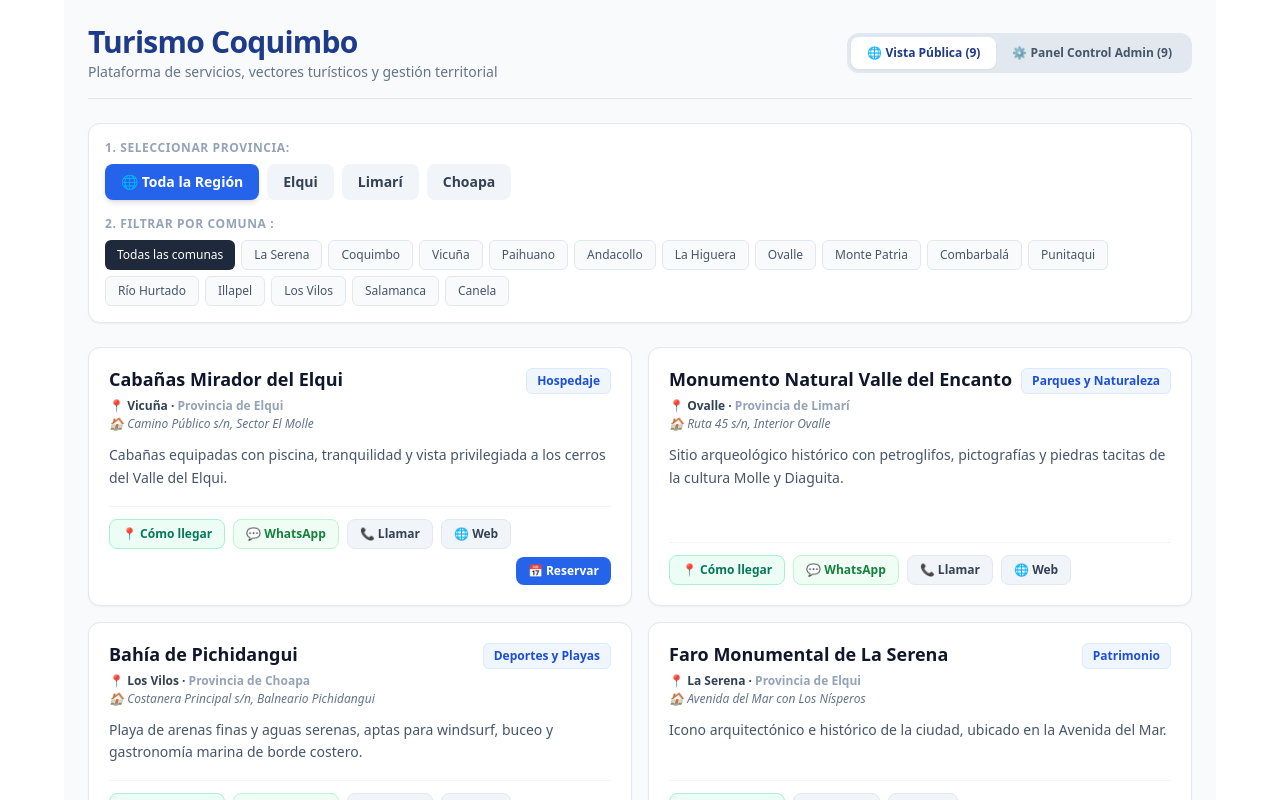
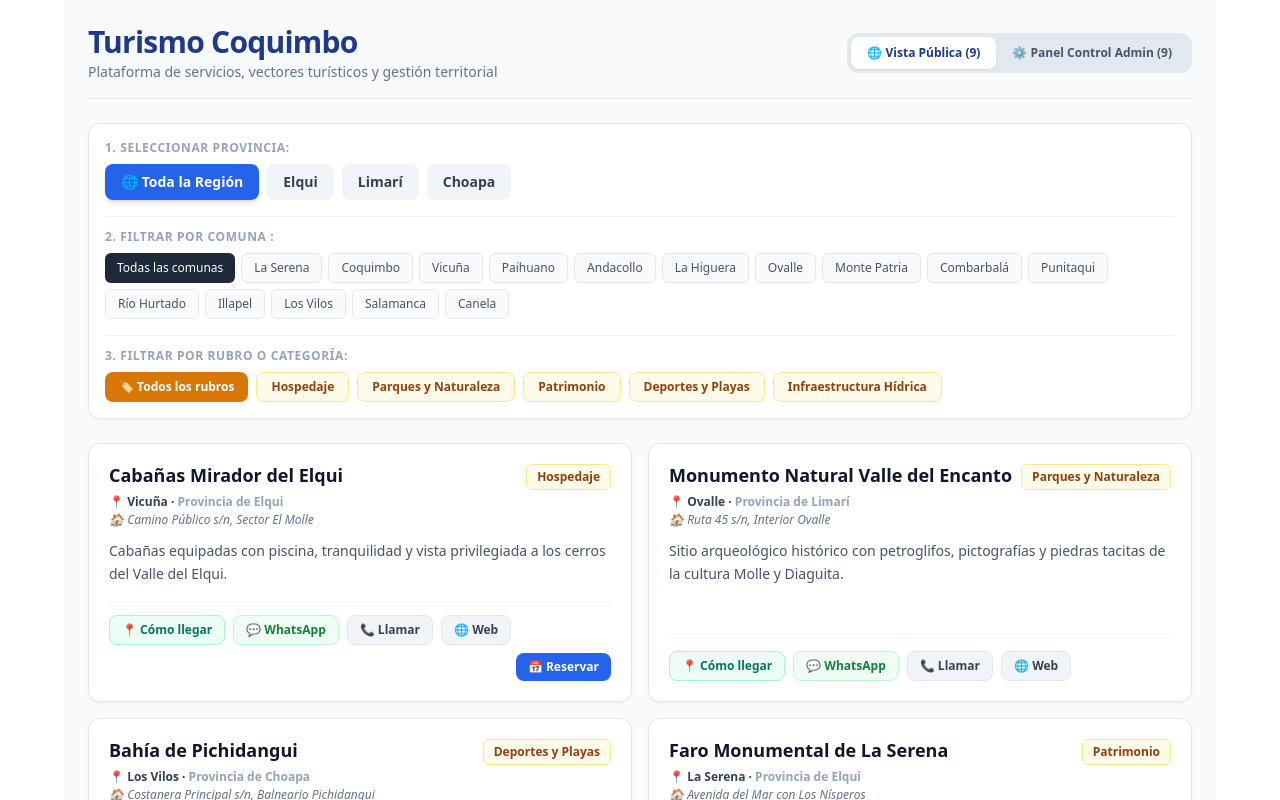
Before and after one commit to m16-10-73/turismo_coquimbo_app, a React (Vite) app: page / in a window 1280 px wide. Shown: the top 800 px of the page. Built offline with nearby package versions, Linux system fonts and the light colour scheme.

Commit message:
Refactor categories and add category filtering
Refactor categories and add filtering by category in the public view. Update UI elements for better clarity.

```diff
--- a/src/App.jsx
+++ b/src/App.jsx
@@ -7,14 +7,13 @@ const ESTRUCTURA_TERRITORIAL = {
   Choapa: ['Illapel', 'Los Vilos', 'Salamanca', 'Canela']
 };
 
-const CATEGORIAS = [
+const CATEGORIAS_DISPONIBLES = [
+  'Todas',
   'Hospedaje',
-  'Gastronomía',
   'Parques y Naturaleza',
   'Patrimonio',
   'Deportes y Playas',
-  'Artesanía y Comercio Local',
-  'Servicios Generales'
+  'Infraestructura Hídrica'
 ];
 
 export default function App() {
@@ -28,8 +27,9 @@ export default function App() {
   // Filtros vista pública
   const [provinciaSel, setProvinciaSel] = useState('Todas');
   const [comunaSel, setComunaSel] = useState('Todas');
+  const [categoriaSel, setCategoriaSel] = useState('Todas');
 
-  // Estado del Formulario de Ingreso Manual (Incluye dirección)
+  // Estado del Formulario de Ingreso Manual
   const [nuevoPunto, setNuevoPunto] = useState({
     nombre: '',
     direccion: '',
@@ -63,7 +63,6 @@ export default function App() {
       });
   }, []);
 
-  // Cambiar estado de Visto Bueno (Aprobado true/false)
   const toggleAprobado = (id) => {
     setPuntos((prev) =>
       prev.map((item) =>
@@ -72,14 +71,12 @@ export default function App() {
     );
   };
 
-  // Eliminar un registro
   const eliminarPunto = (id) => {
     if (confirm('¿Estás seguro de eliminar este registro?')) {
       setPuntos((prev) => prev.filter((item) => item.id !== id));
     }
   };
 
-  // Manejador del Formulario de Ingreso Manual
   const handleGuardarNuevo = (e) => {
     e.preventDefault();
     if (!nuevoPunto.nombre || !nuevoPunto.descripcion) {
@@ -96,7 +93,6 @@ export default function App() {
 
     setPuntos([itemCreado, ...puntos]);
 
-    // Resetear formulario
     setNuevoPunto({
       nombre: '',
       direccion: '',
@@ -117,12 +113,13 @@ export default function App() {
     alert('¡Prestador ingresado exitosamente!');
   };
 
-  // Filtrado vista pública (Solo elementos con visto bueno: aprobado === true)
+  // Filtrado vista pública (Provincia + Comuna + Categoria + Visto Bueno)
   const puntosPublicos = puntos.filter((item) => {
     const esAprobado = item.aprobado === true;
     const coincideProvincia = provinciaSel === 'Todas' || item.provincia === provinciaSel;
     const coincideComuna = comunaSel === 'Todas' || item.comuna === comunaSel;
-    return esAprobado && coincideProvincia && coincideComuna;
+    const coincideCategoria = categoriaSel === 'Todas' || item.categoria === categoriaSel;
+    return esAprobado && coincideProvincia && coincideComuna && coincideCategoria;
   });
 
   const comunasDisponibles = provinciaSel === 'Todas'
@@ -131,7 +128,7 @@ export default function App() {
 
   return (
     <div className="max-w-6xl mx-auto p-4 md:p-6 font-sans bg-slate-50 min-h-screen">
-      {/* Encabezado y Selector de Vistas */}
+      {/* Encabezado */}
       <header className="mb-6 border-b pb-4 border-slate-200 flex flex-col md:flex-row justify-between items-start md:items-center gap-4">
         <div>
           <h1 className="text-3xl font-extrabold text-blue-900 tracking-tight">Turismo Coquimbo</h1>
@@ -140,7 +137,6 @@ export default function App() {
           </p>
         </div>
 
-        {/* Botones de Cambio de Vista */}
         <div className="flex bg-slate-200 p-1 rounded-xl text-xs font-bold">
           <button
             onClick={() => setVista('publico')}
@@ -164,8 +160,9 @@ export default function App() {
       {/* VISTA PÚBLICA */}
       {vista === 'publico' && (
         <main>
-          {/* Panel de Filtros */}
+          {/* Panel de Filtros Tripartito (Provincia > Comuna > Rubro) */}
           <section className="bg-white p-4 rounded-xl shadow-sm border border-slate-200 mb-6 space-y-4">
+            {/* Fila 1: Provincias */}
             <div>
               <span className="text-xs font-bold uppercase tracking-wider text-slate-400 block mb-2">
                 1. Seleccionar Provincia:
@@ -187,7 +184,8 @@ export default function App() {
               </div>
             </div>
 
-            <div>
+            {/* Fila 2: Comunas Dinámicas */}
+            <div className="border-t pt-3 border-slate-100">
               <span className="text-xs font-bold uppercase tracking-wider text-slate-400 block mb-2">
                 2. Filtrar por Comuna {provinciaSel !== 'Todas' && `(${provinciaSel})`}:
               </span>
@@ -217,12 +215,33 @@ export default function App() {
                 ))}
               </div>
             </div>
+
+            {/* Fila 3: Filtro por Rubro / Categoría */}
+            <div className="border-t pt-3 border-slate-100">
+              <span className="text-xs font-bold uppercase tracking-wider text-slate-400 block mb-2">
+                3. Filtrar por Rubro o Categoría:
+              </span>
+              <div className="flex flex-wrap gap-2">
+                {CATEGORIAS_DISPONIBLES.map((cat) => (
+                  <button
+                    key={cat}
+                    onClick={() => setCategoriaSel(cat)}
+                    className={`px-3.5 py-1.5 rounded-lg text-xs font-semibold transition-all ${
+                      categoriaSel === cat
+                        ? 'bg-amber-600 text-white shadow-sm'
+                        : 'bg-amber-50 text-amber-800 hover:bg-amber-100 border border-amber-200'
+                    }`}
+                  >
+                    {cat === 'Todas' ? '🏷️ Todos los rubros' : cat}
+                  </button>
+                ))}
+              </div>
+            </div>
           </section>
 
           {/* Grid Tarjetas */}
           <div className="grid grid-cols-1 md:grid-cols-2 gap-4">
             {puntosPublicos.map((item) => {
-              // Construcción inteligente de la URL de Google Maps
               let mapUrl = '';
               if (item.lat && item.lng) {
                 mapUrl = `https://www.google.com/maps?q=${item.lat},${item.lng}`;
@@ -238,12 +257,11 @@ export default function App() {
                   <div>
                     <div className="flex justify-between items-start mb-1">
                       <h2 className="text-lg font-bold text-slate-900 leading-tight">{item.nombre}</h2>
-                      <span className="text-xs bg-blue-50 text-blue-700 font-semibold px-2.5 py-1 rounded-md border border-blue-100 shrink-0 ml-2">
+                      <span className="text-xs bg-amber-50 text-amber-800 font-semibold px-2.5 py-1 rounded-md border border-amber-200 shrink-0 ml-2">
                         {item.categoria}
                       </span>
                     </div>
 
-                    {/* Dirección y Ubicación */}
                     <div className="text-xs font-medium text-slate-500 mb-3 space-y-0.5">
                       <p className="font-semibold text-slate-700">📍 {item.comuna} · <span className="text-slate-400">Provincia de {item.provincia}</span></p>
                       {item.direccion && (
@@ -289,7 +307,6 @@ export default function App() {
       {/* VISTA PANEL DE ADMINISTRACIÓN */}
       {vista === 'admin' && (
         <main className="space-y-8">
-          {/* Formulario Ingreso Manual */}
           <section className="bg-white p-6 rounded-xl shadow-sm border border-slate-200">
             <h2 className="text-xl font-bold text-slate-900 mb-1">📝 Ingreso Manual de Prestador</h2>
             <p className="text-xs text-slate-500 mb-6">
@@ -302,7 +319,7 @@ export default function App() {
                 <input
                   type="text"
                   required
-                  placeholder="Ej: Artesanías Don Manuel"
+                  placeholder="Ej: Embalse Puclaro"
                   value={nuevoPunto.nombre}
                   onChange={(e) => setNuevoPunto({ ...nuevoPunto, nombre: e.target.value })}
                   className="w-full p-2.5 border rounded-lg bg-slate-50 border-slate-300 focus:bg-white focus:ring-2 focus:ring-blue-500 outline-none"
@@ -310,13 +327,13 @@ export default function App() {
               </div>
 
               <div>
-                <label className="block mb-1">Categoría *</label>
+                <label className="block mb-1">Rubro / Categoría *</label>
                 <select
                   value={nuevoPunto.categoria}
                   onChange={(e) => setNuevoPunto({ ...nuevoPunto, categoria: e.target.value })}
                   className="w-full p-2.5 border rounded-lg bg-slate-50 border-slate-300 outline-none"
                 >
-                  {CATEGORIAS.map((cat) => (
+                  {CATEGORIAS_DISPONIBLES.filter(c => c !== 'Todas').map((cat) => (
                     <option key={cat} value={cat}>{cat}</option>
                   ))}
                 </select>
@@ -326,7 +343,7 @@ export default function App() {
                 <label className="block mb-1">Dirección / Calle y Número / Referencia Geográfica</label>
                 <input
                   type="text"
-                  placeholder="Ej: Av. del Mar 4400, o Calle Prat 123, o Km 15 Ruta D-41"
+                  placeholder="Ej: Ruta D-41 Km 50"
                   value={nuevoPunto.direccion}
                   onChange={(e) => setNuevoPunto({ ...nuevoPunto, direccion: e.target.value })}
                   className="w-full p-2.5 border rounded-lg bg-slate-50 border-slate-300 outline-none"
@@ -440,7 +457,6 @@ export default function App() {
             </form>
           </section>
 
-          {/* Tabla de Gobernanza / Visto Bueno */}
           <section className="bg-white p-6 rounded-xl shadow-sm border border-slate-200 overflow-x-auto">
             <h2 className="text-xl font-bold text-slate-900 mb-1">🛡️ Control de Gobernanza y Visto Bueno</h2>
             <p className="text-xs text-slate-500 mb-4">
@@ -452,7 +468,7 @@ export default function App() {
                 <tr className="border-b border-slate-200 bg-slate-50 text-slate-500 uppercase">
                   <th className="p-3">Prestador / Dirección</th>
                   <th className="p-3">Ubicación</th>
-                  <th className="p-3">Categoría</th>
+                  <th className="p-3">Rubro</th>
                   <th className="p-3">Estado Gobernanza</th>
                   <th className="p-3 text-right">Acciones</th>
                 </tr>
@@ -482,7 +498,7 @@ export default function App() {
                             : 'bg-emerald-600 text-white hover:bg-emerald-700'
                         }`}
                       >
-                        {item.aprobado ? 'Revocar' : 'Dar Visto Bueno'}
+                        {item.aprolbado ? 'Revocar' : 'Dar Visto Bueno'}
                       </button>
                       <button
                         onClick={() => eliminarPunto(item.id)}
```
